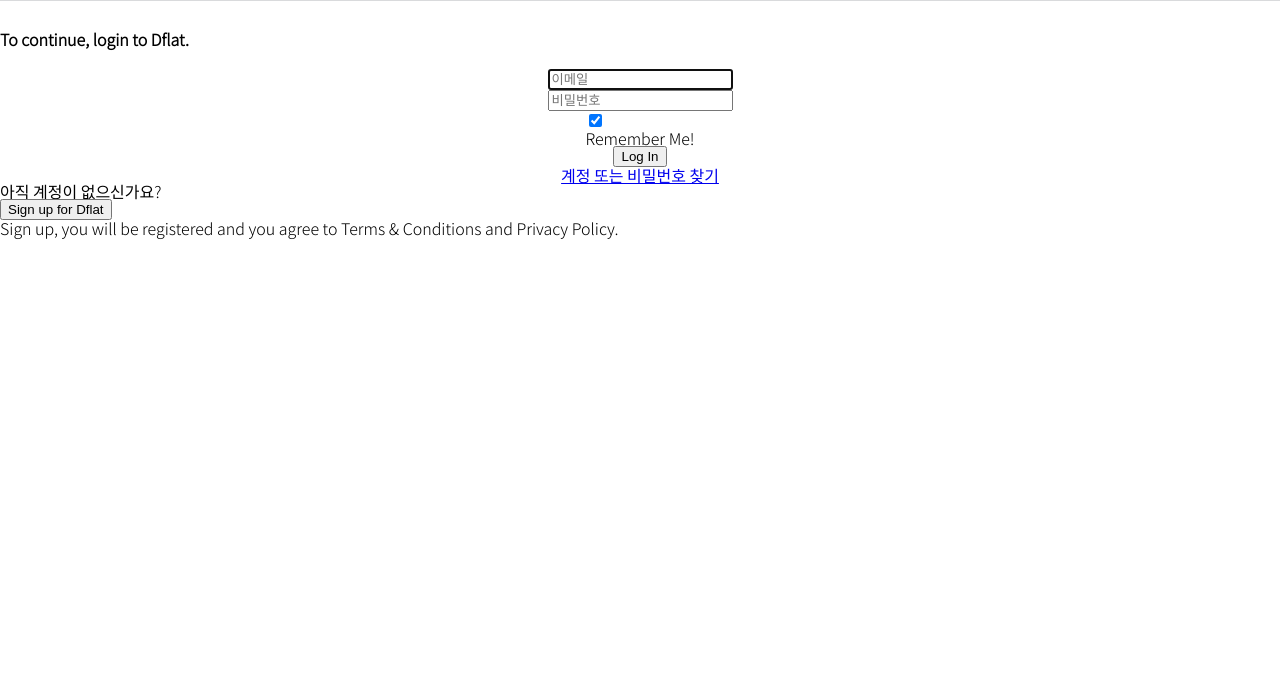
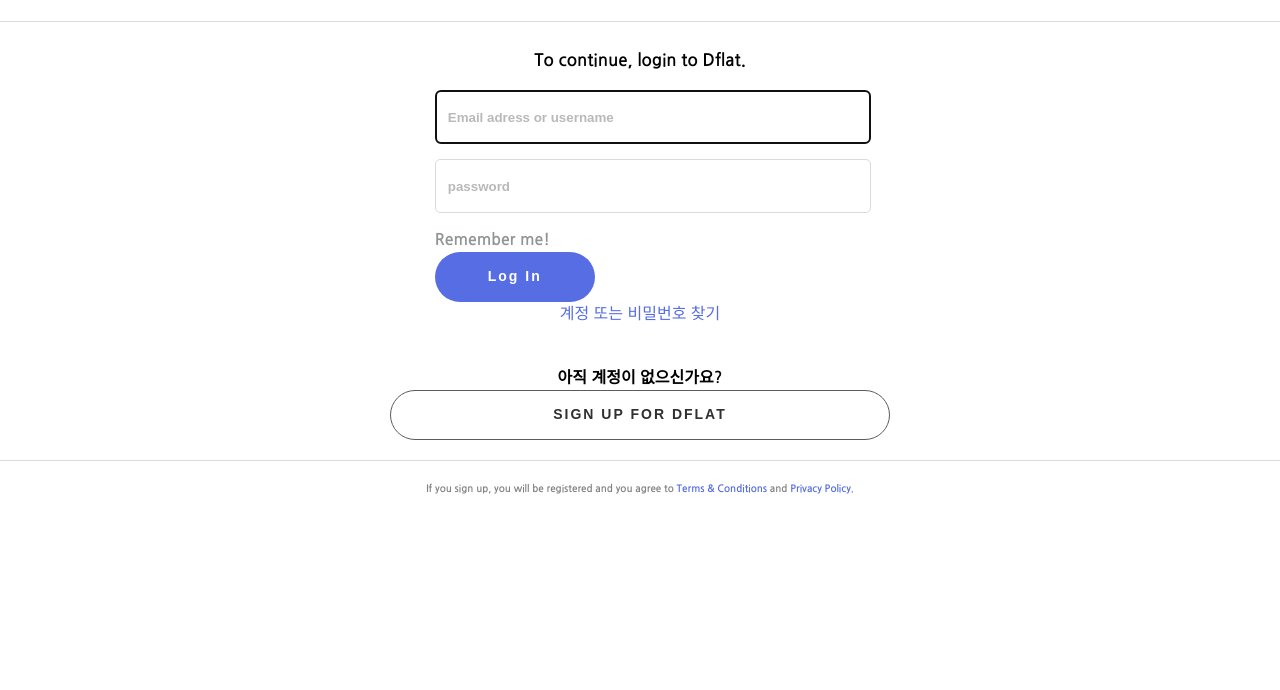
Before and after one commit to HyojeongKim12/Dflat, a plain HTML site: page login.html in a window 1280 px wide. Shown: the part 110-800 px from the top of the page. Drawn offline with Linux system fonts and the light colour scheme.

Commit message:
로그인 css 업데이트

```diff
--- a/login.html
+++ b/login.html
@@ -5,14 +5,13 @@
     <meta charset="UTF-8">
     <meta name="viewport" content="width=device-width, initial-scale=1.0">
     <link href="./style/style.css" rel="stylesheet" type="text/css">
-    <script src='https://kit.fontawesome.com/c8e2b99a17.js' crossorigin='anonymous'></script>
-    <link href="https://fonts.googleapis.com/css2?family=Noto+Sans+KR:wght@300&display=swap" rel="stylesheet">
+    <link href="https://fonts.googleapis.com/css2?family=Nanum+Gothic:wght@700&display=swap" rel="stylesheet">
     <title>LoginPage</title>
 </head>
 
 <body>
     <header>
-        <i class="fas fa-cat"></i>
+        <img src="./img/dflat-logo.png" />
     </header>
 
     <div class="login-to-continue">
@@ -24,19 +23,22 @@
 
         <div class="loginBox">
             <form id="login_form" method="post">
-                <input id="email" class="form-control" name="email" type="text" placeholder="이메일" autocapitalize="off"
-                    required autofocus />
+                <input id="email" class="form-control" name="email" type="text" placeholder="Email adress or username"
+                    autocapitalize="off" autocomplete="off" autofocus="autofocus" required autofocus />
                 <!--required 메시지 자바스크립트에서 빼줘야함 .attr("required",false)-->
                 <label for="email" role="status" aria-live="polite" class="lable">이메일을 입력하세요.</label>
-                <input id="password" name="password" class="form-control" type="password" placeholder="비밀번호"
+                <input id="password" name="password" class="form-control" type="password" placeholder="password"
                     autocapitalize="off" required />
                 <label for="password" role="status" aria-live="polite" class="lable">비밀번호를 입력하세요.</label>
 
-                <labe for="rememberMe">
-                    <input type="checkbox" name="rememberMe" value="rememberMe" id="rememberMe" checked>
-                    <p>Remember Me!</p>
-                    <span class="control-indicator"></span>
-                </labe>
+                <div class="checkbox">
+                    <input type="checkbox" name="rememberMe" value="rememberMe" id="rememberMe" checked />
+
+                    <labe for="rememberMe" class="remember-me">
+                        <span class="control-indicator">Remember me!</span>
+                    </labe>
+                </div>
+
                 <button id="login-button" class="btn-login" onclick="#">Log In</button>
             </form>
             <div class="loginSetting">
@@ -49,17 +51,21 @@
             </div>
         </div>
 
-        <div class="divider"></div>
 
         <div class="signup">
+
+            <div class="row">
+                <div class="divider"></div>
+            </div>
+
             <p>아직 계정이 없으신가요?</p>
-            <a href="signup.html"><button>Sign up for Dflat</button></a>
+            <button class="signupBtn" href="#">SIGN UP FOR Dflat</button>
         </div>
     </section>
 
     <footer>
-        <p>Sign up, you will be registered and you agree to
-            Terms & Conditions and Privacy Policy.</p>
+        <p>If you sign up, you will be registered and you agree to
+            <a href="#">Terms & Conditions</a> and <a href="#">Privacy Policy</a>.</p>
     </footer>
 
     <script src="js/jquery-3.5.1.min.js"></script>
--- a/style/login.css
+++ b/style/login.css
@@ -1,29 +1,40 @@
 body {
-    font-family: "Noto Sans KR", sans-serif;
+  font-family: "Nanum Gothic", sans-serif;
   font-size: 16px;
   font-weight: 400;
+  line-height: 1.5;
 }
 
 header {
+  width: 100%;
   border-bottom: 1px solid #d9dadc;
   text-align: center;
   margin-bottom: 30px;
   padding-bottom: 30px;
+  padding-right: 0;
   padding-top: 20px;
 }
 
-header > i {
-    color: #341b6b;
-    font-size: 60px;
+header > img {
+  width: auto;
+  height: auto;
+  max-width: 200px;
+  max-height: 100px;
+}
+
+div {
+  display: block;
 }
 
 .login-to-continue {
-    align-items: center;
+  display: flex;
+  justify-content: center;
 }
 
 .login-to-continue > h1 {
   font-family: inherit;
-    font-weight: 1000;
+  font-size: 17px;
+  font-weight: bold;
   line-height: 1.1;
   color: inherit;
 }
@@ -36,16 +47,144 @@ header > i {
 }
 
 form {
-    display: flex;
-    flex-direction: column;
-    align-items: center;
+  display: block;
+  margin-top: 0em;
 }
 
-form > .form-contorl {
+.form-control {
+  background-color: #ffffff;
+  padding: 6px 12px;
+  background-image: none;
+  border-radius: 5px;
+  border: 1px solid #d9dadc;
   width: 100%;
   height: 40px;
+  margin-bottom: 15px;
+}
+
+.form-control::placeholder {
+  color: #bab8b8;
+  font-weight: bold;
+}
+
+.checkbox {
+  color: #919496;
+  font-weight: 400;
+}
+
+.checkbox input[type="checkbox"] {
+  display: none;
+}
+
+.remember-me {
+  display: flex;
+}
+
+.btn-login {
+  background-color: #566de4;
+  font-weight: bold;
+  font-size: 14px;
+  border-radius: 500px;
+  padding: 16px 48px 18px;
+  border-width: 0;
+  letter-spacing: 2px;
+  min-width: 160px;
+  color: #ffffff;
+}
+
+.btn-login:hover {
+  background-color: #647eff;
+}
+
+.remember-me > p {
+  color: #858585;
+}
+
+a {
+  color: #566de4;
+  text-decoration: none;
+}
+
+a:visited {
+  text-decoration: none;
+}
+a:hover {
+  text-decoration: none;
+}
+a:focus {
+  text-decoration: none;
+}
+a:hover,
+a:active {
+  text-decoration: none;
+}
+
+.signup > p {
+  color: #000000;
+  font-weight: bold;
 }
 
 .lable {
   display: none;
 }
+
+.signup {
+  display: flex;
+  flex-direction: column;
+  align-items: center;
+  margin-top: 40px;
+  margin-bottom: 20px;
+}
+
+.signupBtn {
+  background-color: #ffffff;
+  width: 500px;
+  height: 50px;
+  font-weight: bold;
+  font-size: 14px;
+  border-radius: 500px;
+  padding: 16px 48px 18px;
+  border-width: 2px;
+  border-color: #5c5c5c;
+  letter-spacing: 1px;
+  min-width: 400px;
+  color: #303030;
+}
+
+.signupBtn {
+  font-size: 14px;
+  line-height: 1;
+  border-radius: 500px;
+  padding: 16px 48px 18px;
+  transition-property: background-color, border-color, color, box-shadow, filter;
+  transition-duration: 0.3s;
+  border-width: 0;
+  letter-spacing: 2px;
+  min-width: 60px;
+  text-transform: uppercase;
+  white-space: normal;
+  border: 1.5px solid #5c5c5c;
+}
+
+.signupBtn:hover {
+  background-color: #5c5c5c;
+  font-weight: bold;
+  font-size: 14px;
+  border-radius: 500px;
+  padding: 16px 48px 18px;
+  border-width: 0;
+  letter-spacing: 2px;
+  min-width: 160px;
+  color: #ffffff;
+}
+
+footer {
+  border-top: 1px solid #d9dadc;
+}
+
+footer > p {
+  padding-top: 20px;
+  color: #818181;
+  font-size: 10px;
+  text-align: center;
+}
```
Also changed, not shown: img/dflat-logo.png (added). Lines whose indentation alone changed are shown as unchanged.
